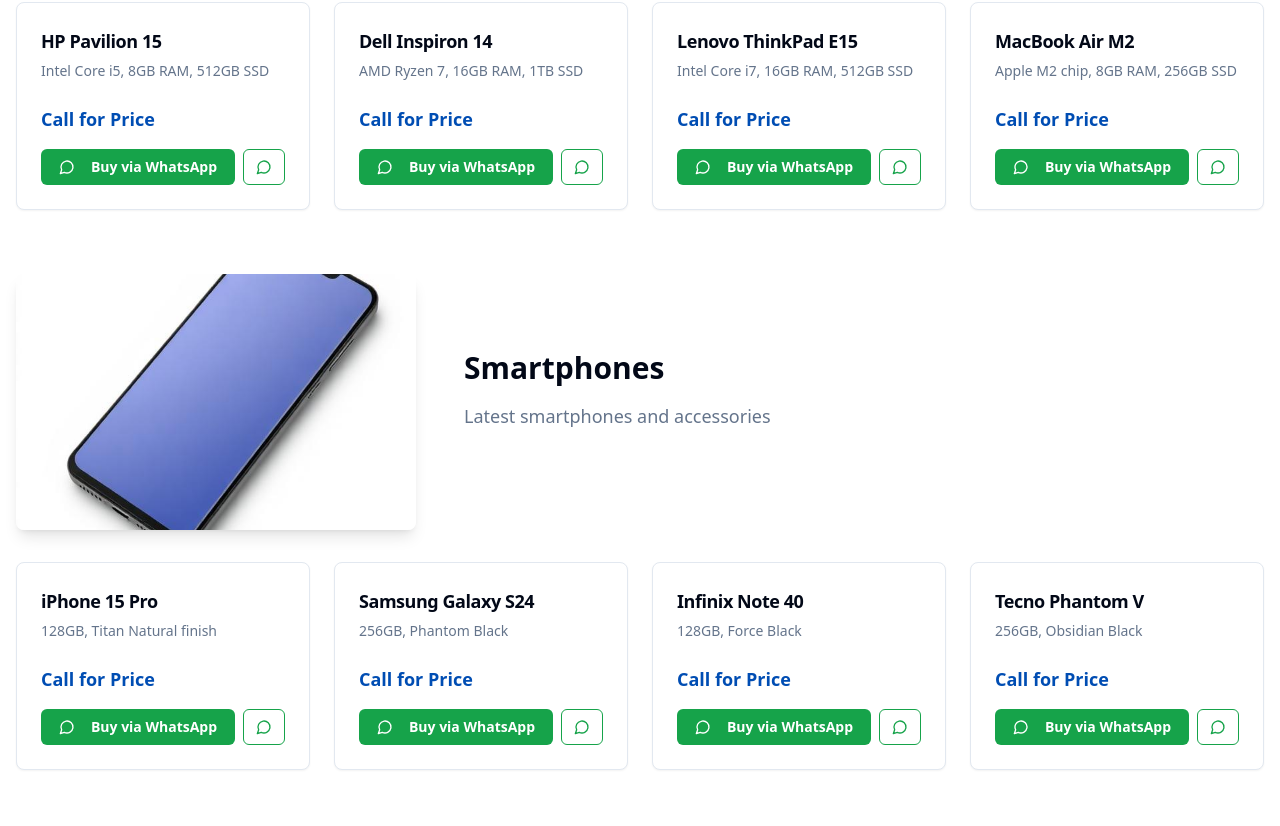
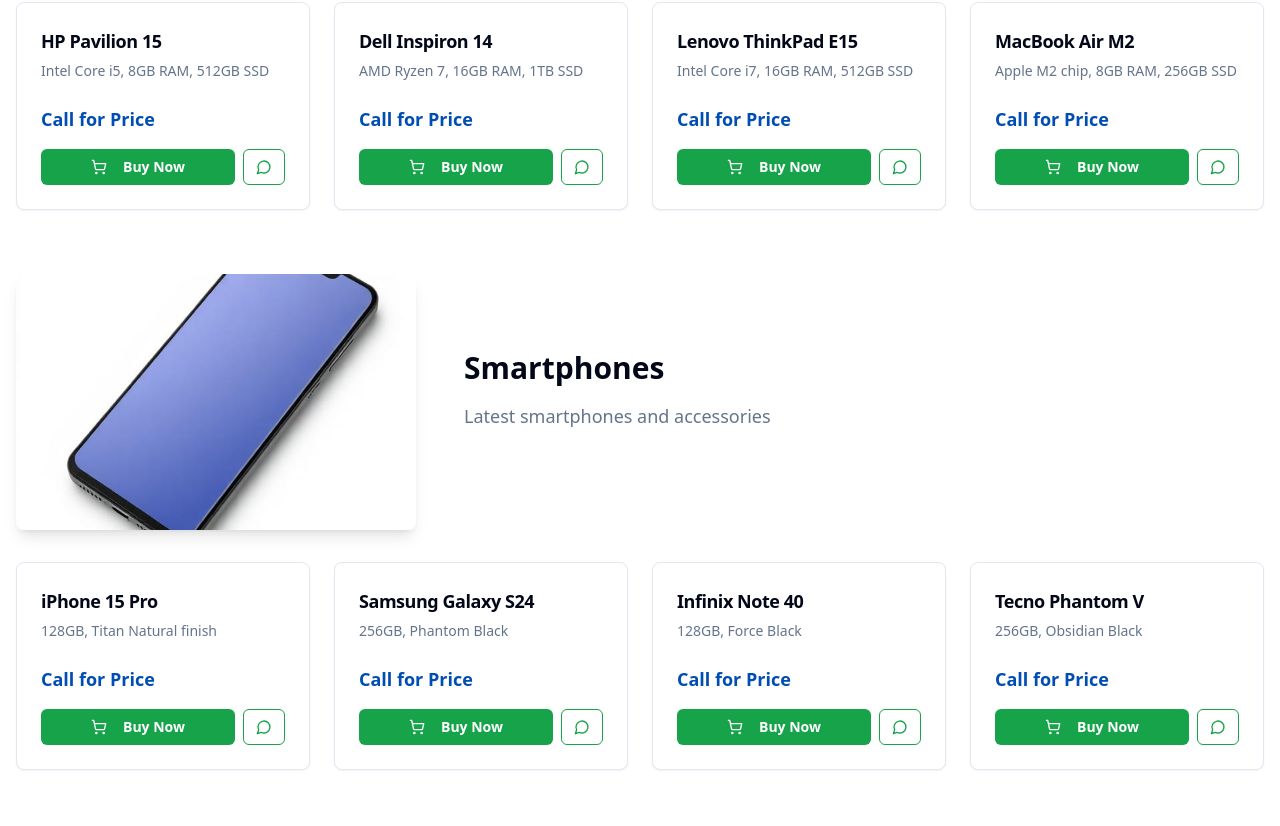
Before and after one commit to warizabefe348-wq/windoz-gadget-hub, a React (Vite) app: page / in a window 1280 px wide. Shown: the part 3034-3860 px from the top of the page. Built offline with nearby package versions, Linux system fonts and the light colour scheme.

Commit message:
Update "Buy Now" button text
Change "Buy via WhatsApp" button text back to "Buy Now" or "Shop Now" and ensure the WhatsApp number (+234 813 931 6493) is correctly linked for direct WhatsApp purchases.

```diff
--- a/src/components/Products.tsx
+++ b/src/components/Products.tsx
@@ -99,8 +99,8 @@ export const Products = () => {
                             handleWhatsAppContact(product.name);
                           }}
                         >
-                          <MessageCircle className="h-4 w-4 mr-2" />
-                          Buy via WhatsApp
+                          <ShoppingCart className="h-4 w-4 mr-2" />
+                          Buy Now
                         </Button>
                         <Button
                           size="sm"
```
